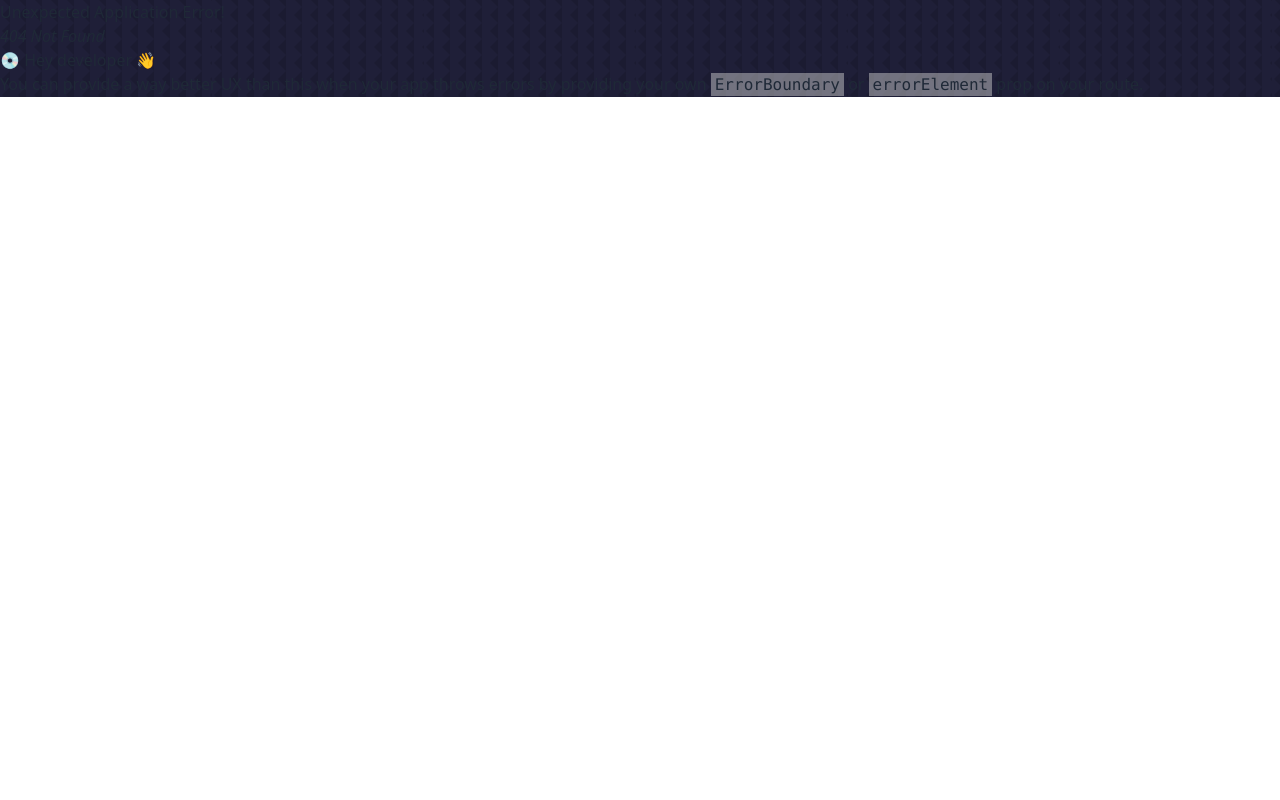
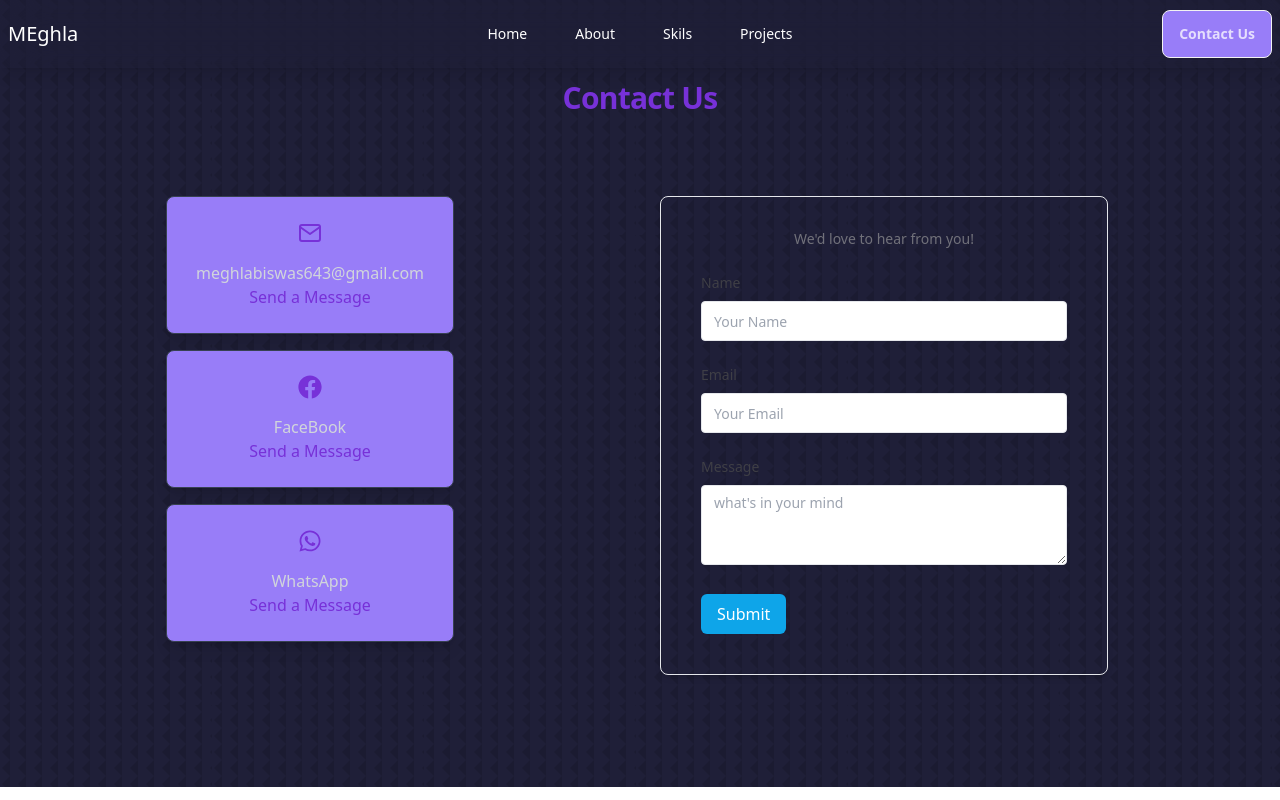
Before and after one commit to MeghlaB/MyPortfolio_Website, a React (Vite) app: page /contact in a window 1280 px wide. Before the commit this address had no page. Built offline with nearby package versions, Linux system fonts and the light colour scheme.

Commit message:
my Contact page added

```diff
--- a/index.html
+++ b/index.html
@@ -14,5 +14,6 @@
     <div id="root"></div>
 
     <script type="module" src="/src/main.jsx"></script>
+
   </body>
 </html>
--- a/package.json
+++ b/package.json
@@ -10,6 +10,7 @@
     "preview": "vite preview"
   },
   "dependencies": {
+    "@emailjs/browser": "^4.4.1",
     "localforage": "^1.10.0",
     "lottie-react": "^2.4.0",
     "match-sorter": "^8.0.0",
--- a/src/Components/Navbar.jsx
+++ b/src/Components/Navbar.jsx
@@ -1,5 +1,5 @@
 import React, { useContext } from 'react'
-import { NavLink } from 'react-router-dom'
+import { Link, NavLink } from 'react-router-dom'
 
 
 export default function Navbar() {
@@ -46,7 +46,7 @@ export default function Navbar() {
                 </div>
                 <div className="navbar-end">
 
-                    <a className="btn bg-btnprimary hover:bg-hoverprimary text-white/75">Button</a>
+                    <Link to={'/contact'} className="btn bg-btnprimary hover:bg-hoverprimary text-white/75">Contact Us </Link>
                 </div>
             </div>
         </div>
--- /dev/null
+++ b/src/Pages/ContactUs.jsx
@@ -0,0 +1,118 @@
+import React, { useRef } from 'react'
+import emailjs from '@emailjs/browser';
+import { FiMail } from 'react-icons/fi';
+import { FaFacebook, FaWhatsapp } from 'react-icons/fa';
+
+export default function ContactUs() {
+
+    const form = useRef();
+
+    const sendEmail = (e) => {
+        e.preventDefault();
+
+        emailjs
+            .sendForm('service_q4mz69g', 'template_motnhd9', form.current, 'hDzqQtESw86Hp0onJ')
+            .then(
+                () => {
+                    console.log('SUCCESS!');
+                },
+                (error) => {
+                    console.log('FAILED...', error.text);
+                },
+            );
+    }
+
+    return (
+        <section className='py-20'>
+            <h2 className="text-center text-3xl pb-20 text-hoverprimary font-semibold tracking-tight">Contact Us</h2>
+            <div className='container mx-auto gap-10 grid grid-cols-1 lg:grid-cols-2 pb-8 '>
+                <div className='inline grid-cols-1 space-y-4 '>
+                    {/* Gmail */}
+                    <div className="p-6 border w-72 mx-auto border-gray-700 rounded-lg shadow-lg hover:shadow-xl hover:scale-105 transition-transform duration-300 relative group overflow-hidden bg-btnprimary hover:bg-inherit ">
+                        <div className="flex items-center justify-center text-center mb-4 z-10 relative">
+                            <h3 className="text-2xl font-semibold text-hoverprimary">
+                                <FiMail className='text-center' />
+                            </h3>
+                        </div>
+                        <p className="text-gray-300 z-10 relative text-center">
+                            meghlabiswas643@gmail.com
+                        </p>
+                        <a href="mailto:meghlabiswas643@gmail.com" className='text-hoverprimary text-center block mx-auto'>Send a Message</a>
+                    </div>
+
+                    {/* FaceBook */}
+                    <div className="p-6 border w-72 mx-auto border-gray-700 rounded-lg shadow-lg hover:shadow-xl hover:scale-105 transition-transform duration-300 relative group overflow-hidden bg-btnprimary hover:bg-inherit ">
+                        <div className="flex items-center justify-center text-center mb-4 z-10 relative">
+                            <h3 className="text-2xl font-semibold text-hoverprimary">
+                                <FaFacebook className='text-center' />
+                            </h3>
+                        </div>
+                        <p className="text-gray-300 z-10 relative text-center">
+                            FaceBook
+                        </p>
+                        <a href="https://www.facebook.com/onu.biswas.166205" className='text-hoverprimary text-center block mx-auto'>Send a Message</a>
+                    </div>
+                    {/* WhatsApp */}
+                    <div className="p-6 border w-72 mx-auto border-gray-700 rounded-lg shadow-lg hover:shadow-xl hover:scale-105 transition-transform duration-300 relative group overflow-hidden bg-btnprimary hover:bg-inherit ">
+                        <div className="flex items-center justify-center text-center mb-4 z-10 relative">
+                            <h3 className="text-2xl font-semibold text-hoverprimary">
+                                <FaWhatsapp className='text-center' />
+                            </h3>
+                        </div>
+                        <p className="text-gray-300 z-10 relative text-center">
+                            WhatsApp
+                        </p>
+                        <a href="https://wa.me/8801859075523?text=Hello" className='text-hoverprimary text-center block mx-auto'>Send a Message</a>
+                    </div>
+                </div>
+                {/* contact us */}
+                <div className="w-full max-w-md rounded-lg border px-10 pb-10 pt-8 shadow-md ">
+                    <div className="mb-6">
+
+                        <p className="text-center text-sm text-zinc-500 dark:text-zinc-400">We&apos;d love to hear from you!</p>
+                    </div>
+                    <form ref={form} onSubmit={sendEmail} className="w-full space-y-6">
+                        <div className="space-y-2 text-sm text-zinc-700 dark:text-zinc-400">
+                            <label className="block font-medium" htmlFor="name">
+                                Name
+                            </label>
+                            <input
+                                className="h-10 w-full rounded border px-3 py-2 text-sm leading-tight focus:outline-none focus:ring-1 dark:border-zinc-700"
+                                id="name"
+                                placeholder="Your Name"
+                                name="user_name"
+                                type="text"
+                            />
+                        </div>
+                        <div className="space-y-2 text-sm text-zinc-700 dark:text-zinc-400">
+                            <label className="block font-medium" htmlFor="_email">
+                                Email
+                            </label>
+                            <input
+                                className="h-10 w-full rounded border px-3 py-2 text-sm leading-tight focus:outline-none focus:ring-1 dark:border-zinc-700"
+                                id="_email"
+                                placeholder="Your Email"
+                                name="user_email"
+                                type="email"
+                            />
+                        </div>
+                        <div className="space-y-2 text-sm text-zinc-700 dark:text-zinc-400">
+                            <label className="block font-medium" htmlFor="_message">
+                                Message
+                            </label>
+                            <textarea
+                                className="min-h-[80px] w-full rounded border px-3 py-2 leading-tight focus:outline-none focus:ring-1 dark:border-zinc-700"
+                                id="_message"
+                                placeholder="what's in your mind"
+                                name="message"
+                            />
+                        </div>
+                        <button className="rounded-md bg-sky-500 px-4 py-2 text-white transition-colors hover:bg-sky-600 dark:bg-sky-700">Submit</button>
+                    </form>
+                </div>
+            </div>
+        </section>
+
+
+    )
+}
--- a/src/Pages/Home.jsx
+++ b/src/Pages/Home.jsx
@@ -4,6 +4,7 @@ import Banner from '../Components/Banner'
 import About from './About'
 import Skills from './Skills'
 import Projects from './Projects'
+import ContactUs from './ContactUs'
 
 export default function Home() {
   return (
@@ -12,6 +13,7 @@ export default function Home() {
       <About></About>
       <Skills></Skills>
       <Projects></Projects>
+      <ContactUs></ContactUs>
     </div>
   )
 }
--- a/src/Router/Router.jsx
+++ b/src/Router/Router.jsx
@@ -9,6 +9,7 @@ import About from "../Pages/About";
 import Skills from "../Pages/Skills";
 import Projects from "../Pages/Projects";
 import AboutMe from "../Pages/AboutMe";
+import ContactUs from "../Pages/ContactUs";
 
   const router = createBrowserRouter([
     {
@@ -32,8 +33,8 @@ import AboutMe from "../Pages/AboutMe";
             element:<Projects></Projects>
         },
         {
-            path:'/',
-            element:<Home></Home>
+            path:'/contact',
+            element:<ContactUs></ContactUs>
         },
       ]
     },
```
Also changed, not shown: 1 other file (tests, documents, lock files or other folders).
